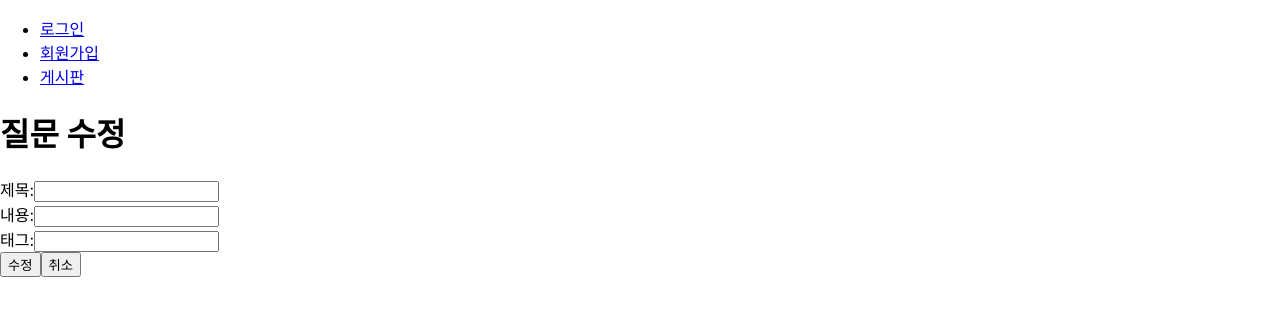
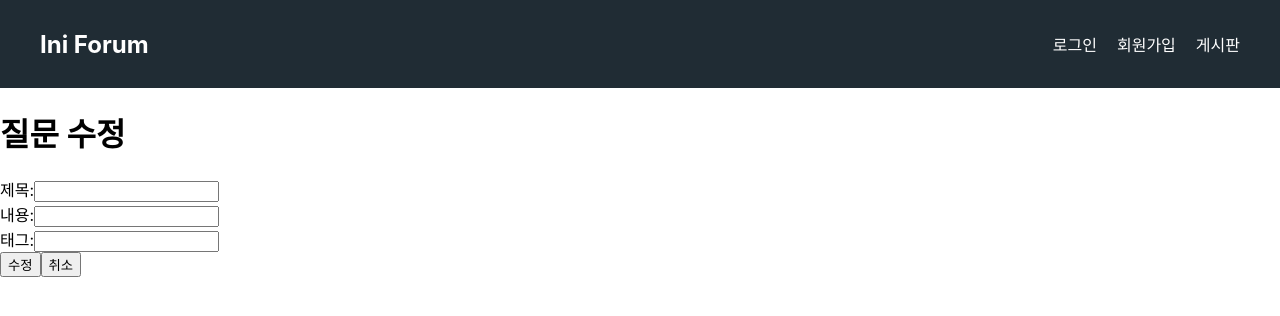
Before and after one commit to viroovr/iniforum, a React (Create React App) app: page /1/edit in a window 1280 px wide. Shown: the top 316 px of the page. Built offline with nearby package versions, Linux system fonts and the light colour scheme; no server answers.

Commit message:
REFACT app.js, ADD Navbar.css

```diff
--- a/src/App.js
+++ b/src/App.js
@@ -1,15 +1,10 @@
 import './App.css';
-import {BrowserRouter as Router, Route, Routes, Link, useNavigate} from 'react-router-dom';
-import Login from './page/Login';
-import Signup from './page/Signup';
-import Logout from './page/Logout';
-import Post from './page/Post';
-import QuestionList from './page/QuestionList';
-import QuestionDetail from './page/QuestionDetail';
+import {BrowserRouter as Router, useNavigate} from 'react-router-dom';
 import { useEffect, useState } from 'react';
-import apiClient, { setuoAxiosInterceptors } from './excption/setupAxiosInterceptors';
+import { setuoAxiosInterceptors } from './excption/setupAxiosInterceptors';
 import { ToastContainer } from 'react-toastify';
-import QuestionEdit from './page/QuestionEdit';
+import Navbar from './compontents/Navbar';
+import AppRoutes from './compontents/AppRoutes';
 
 function Root() {
   const navigate = useNavigate();
@@ -17,51 +12,23 @@ function Root() {
 
   useEffect(() => {
     setuoAxiosInterceptors(navigate);
-  }, [navigate]);
 
-  useEffect(() => {
     const handleStorageChange = () => {
       setIsLoggedIn(!!localStorage.getItem('jwtToken'));
     }
+
     window.addEventListener('storage', handleStorageChange);
 
     return () => {
       window.removeEventListener('storage', handleStorageChange);
     };
+  }, []);
 
-  }, []);
 
   return (
     <div>
-      <div>
-        <nav>
-          <ul>
-            {!isLoggedIn ? (
-              <>
-              <li><Link to="/login">로그인</Link></li>
-              <li><Link to="/signup">회원가입</Link></li>
-              </>
-            ): (
-              <>
-              <li><Link to="/logout">로그아웃</Link></li>
-              </>
-            )}
-
-            <li>
-              <Link to="/questions">게시판</Link>
-            </li>
-          </ul>
-        </nav>
-      </div>
-      <Routes>
-          <Route path="/login" element={<Login onLogin={() => setIsLoggedIn(true)}/>}></Route>
-          <Route path="/signup" element={<Signup />}></Route>
-          <Route path="/logout" element={<Logout onLogout={() => setIsLoggedIn(false)} />}></Route>
-          <Route path="/questions" element={<QuestionList />} />
-          <Route path="/questions/:id" element={<QuestionDetail />} />
-          <Route path="/post" element={<Post />} />
-          <Route path='/:id/edit' element={<QuestionEdit />} />
-      </Routes>
+      <Navbar isLoggedIn={isLoggedIn} />
+      <AppRoutes onLogin={() => setIsLoggedIn(true)} onLogout={() => setIsLoggedIn(false)} />
       <ToastContainer />
     </div>
   );
--- /dev/null
+++ b/src/compontents/AppRoutes.js
@@ -0,0 +1,24 @@
+import { Route, Routes } from "react-router-dom"
+import Login from "../page/Login"
+import Logout from "../page/Logout"
+import Post from "../page/Post"
+import QuestionDetail from "../page/QuestionDetail"
+import QuestionEdit from "../page/QuestionEdit"
+import QuestionList from "../page/QuestionList"
+import Signup from "../page/Signup"
+
+const AppRoutes = ({ onLogin, onLogout}) => {
+    return (
+        <Routes>
+          <Route path="/login" element={<Login onLogin={onLogin}/>}></Route>
+          <Route path="/signup" element={<Signup />}></Route>
+          <Route path="/logout" element={<Logout onLogout={onLogout} />}></Route>
+          <Route path="/questions" element={<QuestionList />} />
+          <Route path="/questions/:id" element={<QuestionDetail />} />
+          <Route path="/post" element={<Post />} />
+          <Route path='/:id/edit' element={<QuestionEdit />} />
+      </Routes>
+    )
+};
+
+export default AppRoutes;
--- /dev/null
+++ b/src/compontents/Navbar.css
@@ -0,0 +1,34 @@
+.navbar {
+    background-color: #202c34;
+    padding: 1rem;
+    color: white;
+}
+
+.navbar-container {
+    display: flex;
+    justify-content: space-between;
+    align-items: center;
+    max-width: 1200px;
+    margin: 0 auto;
+}
+
+.navbar-title {
+    font-size: 24px;
+    margin: 0;
+}
+
+.navbar-links {
+    list-style: none;
+    display: flex;
+    gap: 20px;
+}
+
+.navbar-links li {
+    margin: 0;
+}
+
+.navbar-links a {
+    color: white;
+    text-decoration: none;
+    transition: color 0.3s;
+}
--- /dev/null
+++ b/src/compontents/Navbar.js
@@ -0,0 +1,27 @@
+import { Link } from "react-router-dom"
+import './Navbar.css';
+
+const Navbar = ( {isLoggedIn} ) => {
+    return (
+        <nav className="navbar">
+            <div className="navbar-container">
+                <h1 className="navbar-title">Ini Forum</h1>
+                <ul className="navbar-links">
+                    {!isLoggedIn ? (
+                        <>
+                            <li><Link to="/login">로그인</Link></li>
+                            <li><Link to="/signup">회원가입</Link></li>
+                        </>
+                    ): (
+                        <li><Link to="/logout">로그아웃</Link></li>
+                    )}
+                    <li>
+                        <Link to="/questions">게시판</Link>
+                    </li>
+                </ul>
+          </div>
+        </nav>
+    )
+}
+
+export default Navbar;
```
